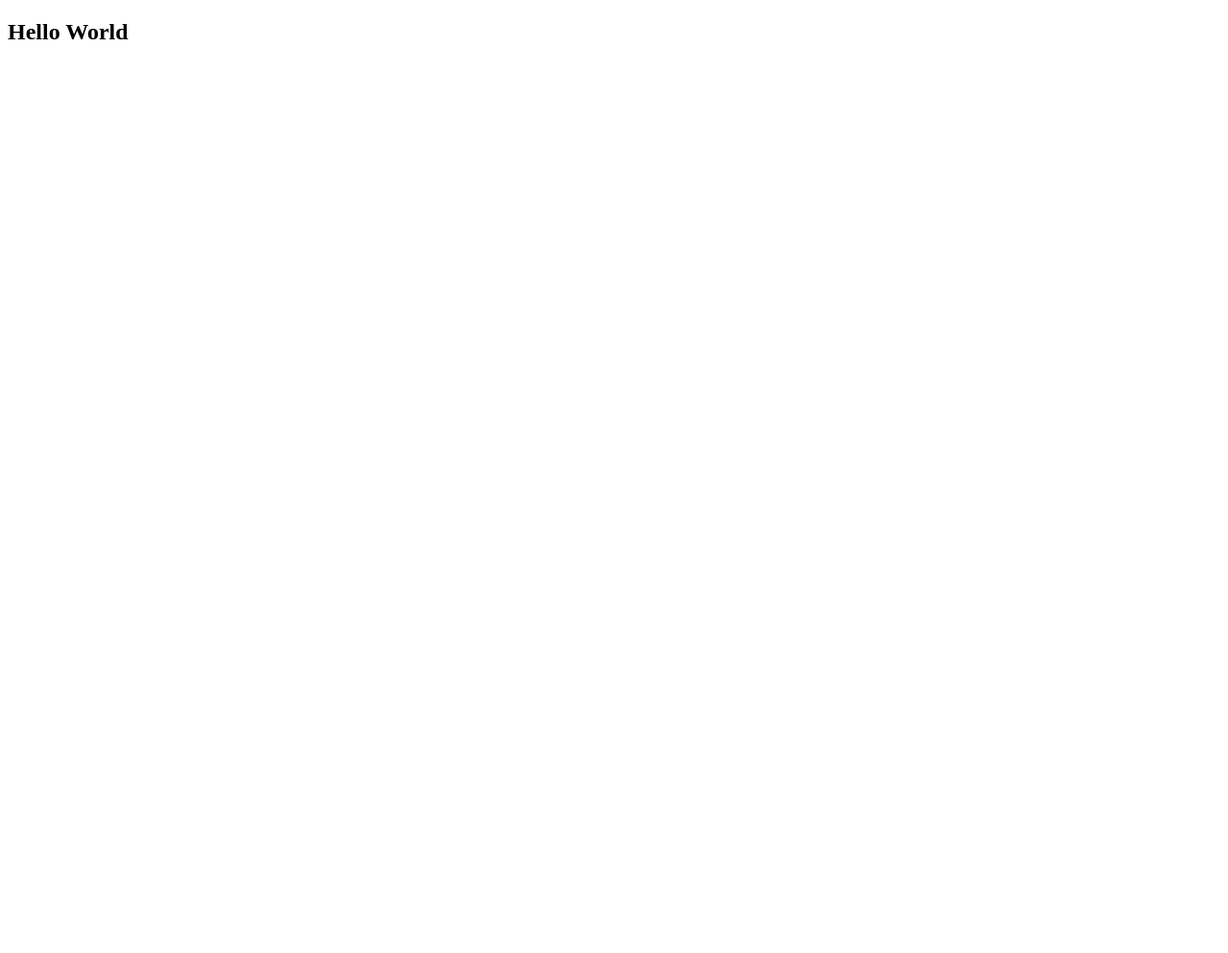
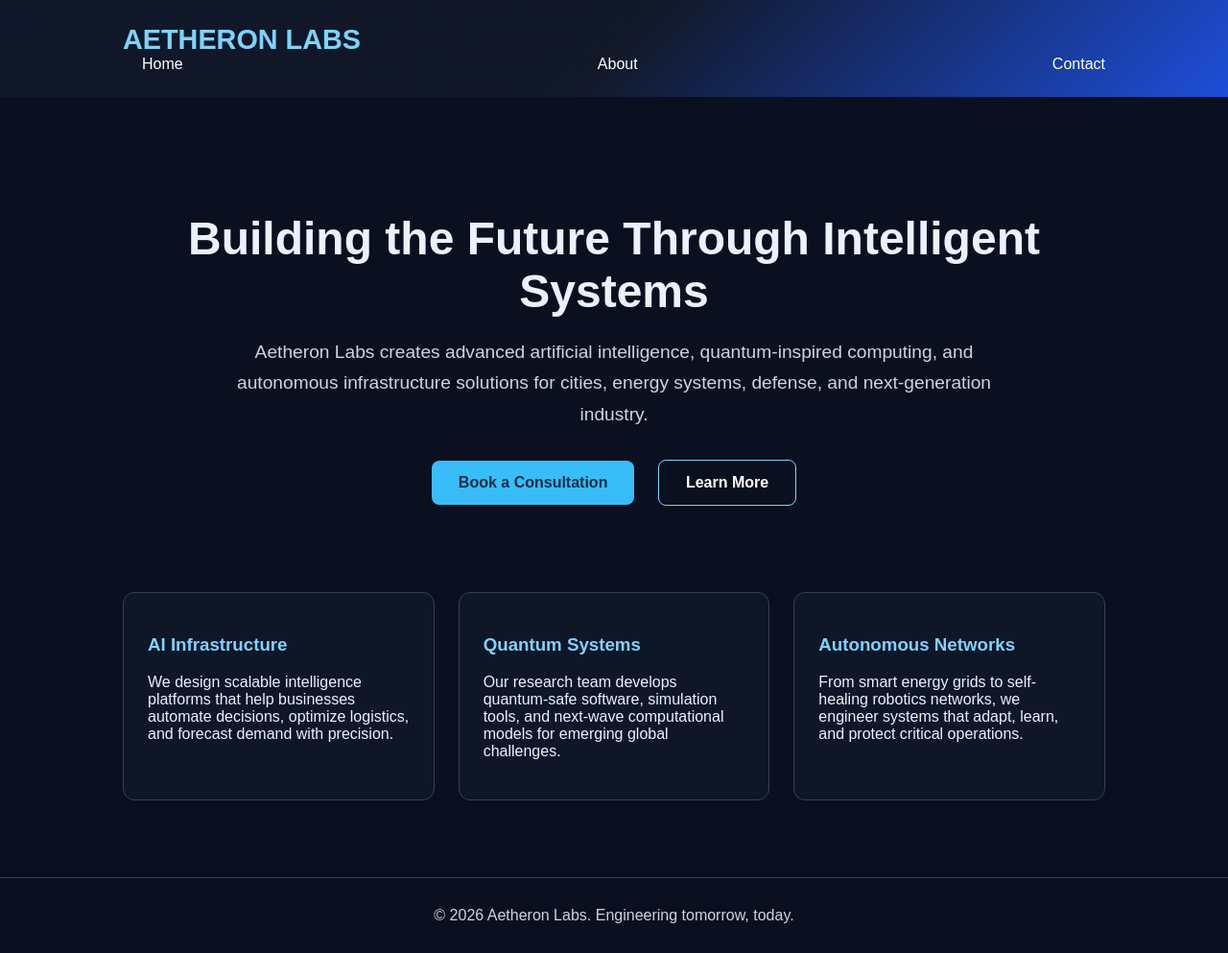
Before and after one commit to Kamol19/html, a plain HTML site: page index.html in a window 1280 px wide. Shown: the whole page at 96% size. Before the commit the page ends 800 px from the top, so only its background shows below. Drawn offline with Linux system fonts and the light colour scheme.

Commit message:
Another Commit

```diff
--- a/index.html
+++ b/index.html
@@ -3,9 +3,138 @@
 <head>
     <meta charset="UTF-8">
     <meta name="viewport" content="width=device-width, initial-scale=1.0">
-    <title>Document</title>
+    <title>Aetheron Labs | Advanced Technology</title>
+    <style>
+        body {
+            font-family: Arial, sans-serif;
+            margin: 0;
+            background: #0b1020;
+            color: #eaf2ff;
+        }
+        .container {
+            width: 80%;
+            margin: auto;
+        }
+        header {
+            background: linear-gradient(135deg, #0f172a, #111827, #1d4ed8);
+            padding: 25px 0;
+        }
+        nav {
+            display: flex;
+            justify-content: space-between;
+            align-items: center;
+        }
+        .logo {
+            font-size: 1.8rem;
+            font-weight: bold;
+            color: #7dd3fc;
+        }
+        .nav-links a {
+            color: white;
+            text-decoration: none;
+            margin-left: 20px;
+        }
+        .hero {
+            padding: 80px 0 60px;
+            text-align: center;
+        }
+        .hero h1 {
+            font-size: 3rem;
+            margin-bottom: 20px;
+        }
+        .hero p {
+            font-size: 1.2rem;
+            color: #cbd5e1;
+            max-width: 800px;
+            margin: auto;
+            line-height: 1.7;
+        }
+        .cta {
+            margin-top: 30px;
+        }
+        .cta a {
+            display: inline-block;
+            text-decoration: none;
+            padding: 14px 28px;
+            margin: 0 10px;
+            border-radius: 8px;
+            font-weight: bold;
+        }
+        .primary {
+            background: #38bdf8;
+            color: #082f49;
+        }
+        .secondary {
+            border: 1px solid #7dd3fc;
+            color: white;
+        }
+        .grid {
+            display: grid;
+            grid-template-columns: repeat(3, 1fr);
+            gap: 25px;
+            padding: 30px 0 80px;
+        }
+        .card {
+            background: rgba(15, 23, 42, 0.9);
+            border: 1px solid #334155;
+            border-radius: 12px;
+            padding: 25px;
+        }
+        .card h3 {
+            color: #7dd3fc;
+        }
+        footer {
+            text-align: center;
+            padding: 30px 0;
+            border-top: 1px solid #334155;
+            color: #cbd5e1;
+        }
+    </style>
 </head>
 <body>
-    <h2>Hello World</h2>
+    <header>
+        <div class="container nav">
+            <div class="logo">AETHERON LABS</div>
+            <nav class="nav-links">
+                <a href="/">Home</a>
+                <a href="/about/">About</a>
+                <a href="/contact/">Contact</a>
+            </nav>
+        </div>
+    </header>
+
+    <main class="container">
+        <section class="hero">
+            <h1>Building the Future Through Intelligent Systems</h1>
+            <p>
+                Aetheron Labs creates advanced artificial intelligence, quantum-inspired computing,
+                and autonomous infrastructure solutions for cities, energy systems, defense,
+                and next-generation industry.
+            </p>
+            <div class="cta">
+                <a href="/contact/" class="primary">Book a Consultation</a>
+                <a href="/about/" class="secondary">Learn More</a>
+            </div>
+        </section>
+
+        <section class="grid">
+            <div class="card">
+                <h3>AI Infrastructure</h3>
+                <p>We design scalable intelligence platforms that help businesses automate decisions, optimize logistics, and forecast demand with precision.</p>
+            </div>
+            <div class="card">
+                <h3>Quantum Systems</h3>
+                <p>Our research team develops quantum-safe software, simulation tools, and next-wave computational models for emerging global challenges.</p>
+            </div>
+            <div class="card">
+                <h3>Autonomous Networks</h3>
+                <p>From smart energy grids to self-healing robotics networks, we engineer systems that adapt, learn, and protect critical operations.</p>
+            </div>
+        </section>
+    </main>
+
+    <footer>
+        © 2026 Aetheron Labs. Engineering tomorrow, today.
+    </footer>
 </body>
 </html>
```
Also changed, not shown: about.html (added, +118 -0 lines), contact.html (added, +135 -0 lines).
